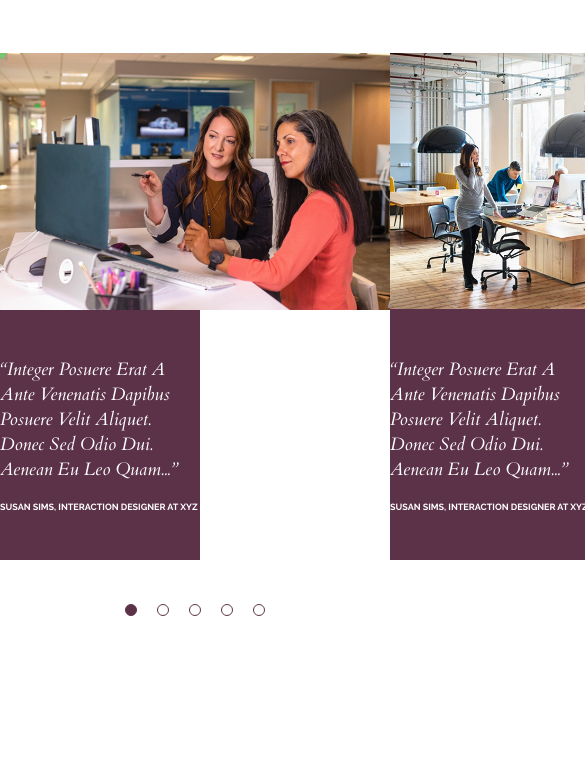
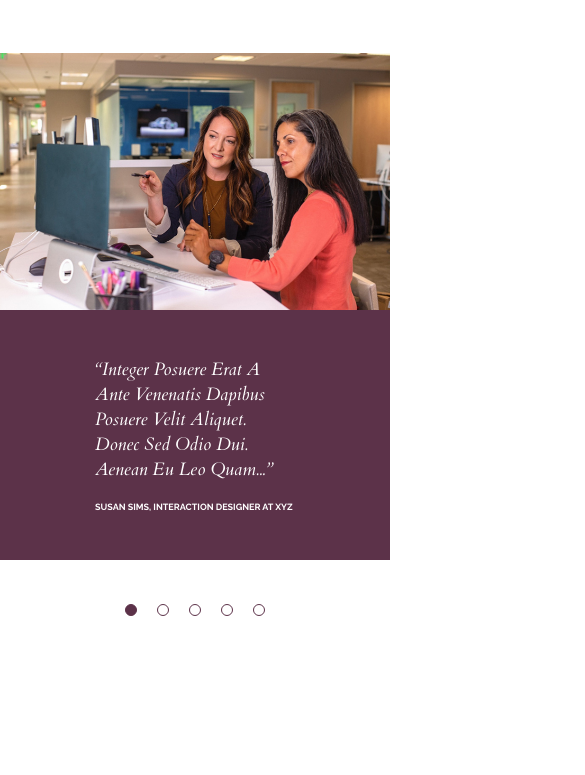
Before and after one commit to Korzun-Olga/Homework_TMS-front, a website: page index.html in a window 390 px wide. Shown: the part 7604-8379 px from the top of the page, 585 px wide, since content can reach past the window. Drawn offline with nearby package versions, Linux system fonts and the light colour scheme.

Commit message:
починила слайдер

```diff
--- a/src/scss/slider.scss
+++ b/src/scss/slider.scss
@@ -1,6 +1,6 @@
 /* Ограничивающая оболочка */
 .slick-list {
-  jverflow: hidden;
+  overflow: hidden;
 }
 /* Лента слайдов */
 .slick-track {
@@ -131,7 +131,7 @@
   }
   @media (max-width: 400px) {
     font-size: 18px;
-    max-width: 200px;
+    max-width: 100%;
     height: 250px;
   }
 }
```
Also changed, not shown: css/index.css.
